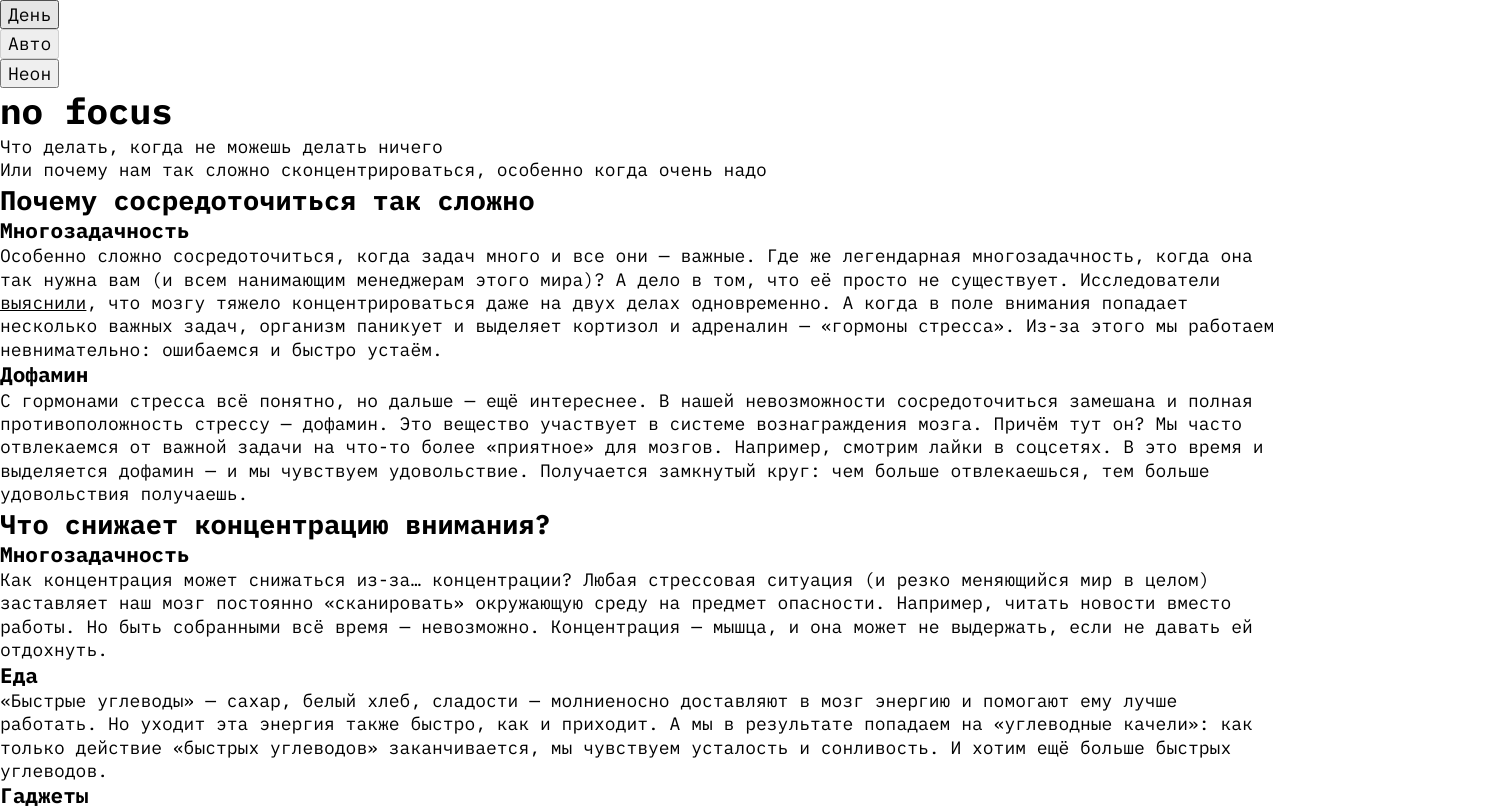
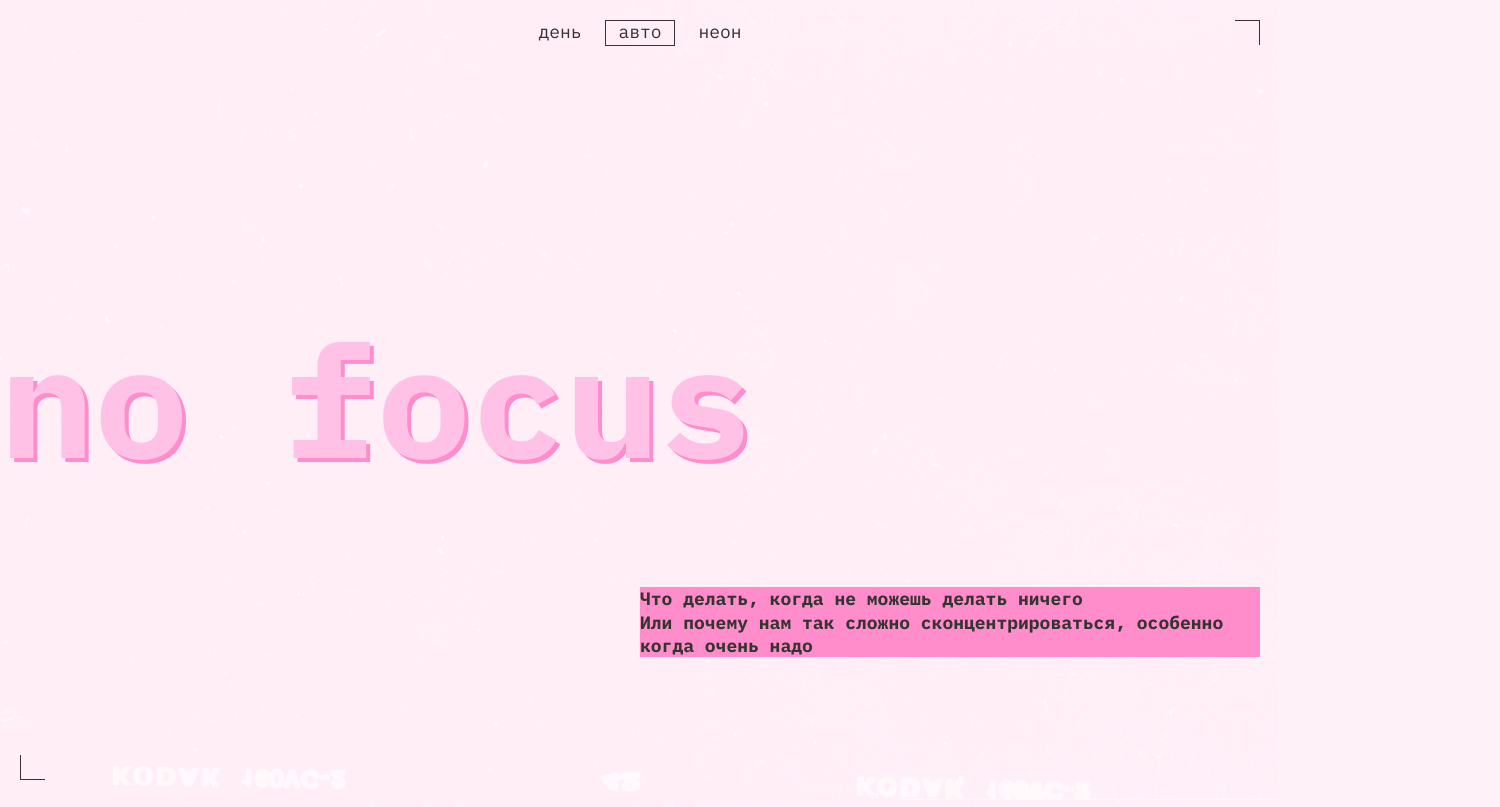
Before and after one commit to ceochupin/slozhno-sosredotochitsya, a plain HTML site: page index.html in a window 1280 px wide. Shown: the top 807 px of the page, 1500 px wide, since content can reach past the window. Drawn offline with Linux system fonts and the light colour scheme.

Commit message:
header and content. resposive. dark/light

```diff
--- a/index.html
+++ b/index.html
@@ -51,7 +51,7 @@
 
       <h1 class="header__title">no focus</h1>
 
-      <p class="header__description">
+      <p class="header__description title-decor">
         Что делать, когда не можешь делать ничего<br />
         Или почему нам так сложно сконцентрироваться, особенно когда очень надо
       </p>
@@ -59,15 +59,15 @@
       <div class="header__decorated" aria-hidden="true"></div>
     </header>
 
-    <main>
-      <section>
-        <h2>Почему сосредоточиться так сложно</h2>
+    <main class="main">
+      <section class="content">
+        <h2 class="content__title">Почему сосредоточиться так сложно</h2>
 
-        <ul>
-          <li>
-            <h3>Многозадачность</h3>
+        <ul class="content__list">
+          <li class="content__list-item">
+            <h3 class="content__list-title title-decor">Многозадачность</h3>
 
-            <p>
+            <p class="content__list-text">
               Особенно сложно сосредоточиться, когда задач много и все они —
               важные. Где же легендарная многозадачность, когда она так нужна
               вам (и всем нанимающим менеджерам этого мира)? А дело в том, что
@@ -76,6 +76,7 @@
                 href="https://dana.org/article/multicosts-of-multitasking/"
                 target="_blank"
                 >выяснили</a
+                class="main__link"
               >, что мозгу тяжело концентрироваться даже на двух делах
               одновременно. А когда в поле внимания попадает несколько важных
               задач, организм паникует и выделяет кортизол и адреналин —
@@ -84,10 +85,10 @@
             </p>
           </li>
 
-          <li>
-            <h3>Дофамин</h3>
+          <li class="content__list-item">
+            <h3 class="content__list-title title-decor">Дофамин</h3>
 
-            <p>
+            <p class="content__list-text">
               С гормонами стресса всё понятно, но дальше — ещё интереснее. В
               нашей невозможности сосредоточиться замешана и полная
               противоположность стрессу — дофамин. Это вещество участвует в
@@ -101,7 +102,7 @@
         </ul>
       </section>
 
-      <section>
+      <!-- <section>
         <h2>Что снижает концентрацию внимания?</h2>
 
         <ul>
@@ -145,9 +146,9 @@
             </p>
           </li>
         </ul>
-      </section>
+      </section> -->
 
-      <section>
+      <!-- <section>
         <h2>
           Как концентрироваться лучше, чем золотая рыбка (то есть дольше трёх
           секунд)
@@ -221,9 +222,9 @@
             </p>
           </li>
         </ul>
-      </section>
+      </section> -->
 
-      <section>
+      <!-- <section>
         <h3>А можно в картинках?</h3>
 
         <div>
@@ -248,12 +249,12 @@
             loading="lazy"
           />
         </div>
-      </section>
+      </section> -->
     </main>
 
-    <footer>
+    <!-- <footer>
       <h2>focus</h2>
-    </footer>
+    </footer> -->
 
     <script src="./scripts/script.js"></script>
   </body>
--- a/styles/dark.css
+++ b/styles/dark.css
@@ -5,8 +5,14 @@
 */
 
 .page.theme_dark {
-  /* сохраните этот селектор в приведённом виде.
-    Так стили написанные ниже будут иметь больший вес,
-    чем стили в медиазапросе предпочтений пользователя
-  */
+  --accent-color: rgba(255, 0, 112, 1);
+  --title-color: rgba(219, 0, 255, 1);
+  --title-shadow-color: rgba(255, 0, 112, 1);
+  --text-color-in-accent: rgba(0, 0, 40, 1);
+  --text-color: rgba(241, 178, 206, 1);
+  --button-border-color: rgba(255, 0, 112, 1);
+  --button-hover-color: rgba(255, 0, 112, 0.4);
+
+  --bg-image: url(../images/cover-image-dark.png);
+  --bg-color: rgba(0, 0, 40, 1);
 }
--- a/styles/globals.css
+++ b/styles/globals.css
@@ -7,12 +7,13 @@
 }
 
 body {
-  min-inline-size: 375px;
-  max-inline-size: 1440px;
+  min-inline-size: 23.4375rem;
+  max-inline-size: 90rem;
   margin: 0 auto;
   font-family: 'IBM Plex mono', monospace;
-  font-size: 18px;
+  font-size: 1.125rem;
   line-height: 1.3;
+  font-weight: 400;
 }
 
 h1,
--- a/styles/light.css
+++ b/styles/light.css
@@ -5,8 +5,35 @@
 */
 
 .page.theme_light {
-  /* сохраните этот селектор в приведённом виде.
-    Так стили написанные ниже будут иметь больший вес,
-    чем стили в медиазапросе предпочтений пользователя
-  */
+  --accent-color: rgba(255, 141, 203, 1);
+  --title-color: rgba(255, 194, 230, 1);
+  --title-shadow-color: rgba(255, 141, 203, 1);
+  --text-color-in-accent: rgba(53, 52, 48, 1);
+  --text-color: rgba(53, 52, 48, 1);
+  --button-border-color: rgba(53, 52, 48, 1);
+  --button-hover-color: rgba(50, 49, 45, 0.4);
+
+  --bg-image: url(../images/cover-image-light.png);
+  --bg-color: rgba(255, 241, 247, 1);
 }
+
+@media (prefers-color-scheme: light) {
+  :root {
+    --accent-color: rgba(255, 141, 203, 1);
+    --title-color: rgba(255, 194, 230, 1);
+    --title-shadow-color: rgba(255, 141, 203, 1);
+    --text-color-in-accent: rgba(53, 52, 48, 1);
+    --text-color: rgba(53, 52, 48, 1);
+    --button-border-color: rgba(53, 52, 48, 1);
+    --button-hover-color: rgba(50, 49, 45, 0.4);
+
+    --bg-image: url(../images/cover-image-light.png);
+    --bg-color: rgba(255, 241, 247, 1);
+  }
+}
+
+@media (width >= 64rem) {
+  .page.theme_light  {
+    --title-shadow-color: rgba(255, 0, 112, 1);
+  }
+}
--- a/styles/style.css
+++ b/styles/style.css
@@ -1,5 +1,210 @@
-/* Основные стили проекта. Это стили для темы, которую вы верстаете первой. */
+.page {
+  background-color: var(--bg-color, rgba(0, 0, 40, 1));
+  background-image: var(--bg-image, url(../images/cover-image-dark.png));
+  background-repeat: no-repeat;
+  background-size: cover;
+  background-position: center;
+  background-attachment: fixed;
+  padding-inline: var(--g-padding, 0.625rem);
+}
 
-.page {
-  /* сохраните в разметке и стилях класс page. На его основе работает скрипт. */
+.header {
+  display: grid;
+  align-items: center;
+  grid-template-rows: 1fr minmax(min-content, max-content) 1fr;
+  min-block-size: 100vh;
+  padding-block: var(--g-padding, 0.625rem);
 }
+
+.decorated-zone {
+  position: relative;
+}
+
+.decorated-zone::before,
+.decorated-zone::after {
+  content: '';
+  position: absolute;
+  inline-size: 1.5625rem;
+  block-size: 1.5625rem;
+}
+
+.decorated-zone::before {
+  border-inline-end: 1px solid var(--button-border-color, rgba(255, 0, 112, 1));
+  border-block-start: 1px solid var(--button-border-color, rgba(255, 0, 112, 1));
+  inset-inline-end: 0;
+  inset-block-start: var(--g-padding, 0.625rem);
+}
+
+.decorated-zone::after {
+  border-inline-start: 1px solid var(--button-border-color, rgba(255, 0, 112, 1));
+  border-block-end: 1px solid var(--button-border-color, rgba(255, 0, 112, 1));
+  inset-inline-start: 0;
+  inset-block-end: var(--g-padding, 0.625rem);
+}
+
+.header__theme-menu {
+  justify-self: end;
+}
+
+.header__theme-menu-list {
+  display: flex;
+  flex-direction: column;
+  gap: 0.625rem;
+}
+
+.header__theme-menu-button {
+  background: transparent;
+  border: 1px solid transparent;
+  text-transform: lowercase;
+  line-height: 1;
+  padding: 0.125rem 0.25rem 0.25rem;
+  min-inline-size: 4.375rem;
+  color: var(--button-border-color, rgba(255, 0, 112, 1));
+  cursor: pointer;
+  appearance: none;
+}
+
+.header__theme-menu-button:hover {
+  border: 1px solid var(--button-hover-color, rgba(255, 0, 112, 0.4));
+}
+
+.header__theme-menu-button:active {
+  border: 1px solid var(--button-border-color, rgba(255, 0, 112, 1));
+}
+
+.header__theme-menu-button:focus {
+  outline: none;
+}
+
+.header__theme-menu-button:focus-visible {
+  outline: none;
+  border-block-end: 1px solid var(--button-border-color, rgba(255, 0, 112, 1));
+}
+
+.header__theme-menu-button_active,
+.header__theme-menu-button_active:hover {
+  pointer-events: none;
+  border: 1px solid var(--button-border-color, rgba(255, 0, 112, 1));
+}
+
+.header__title {
+  font-size: clamp(7.25rem, 7.0115rem + 1.0178vw, 7.5rem);
+  line-height: 0.825;
+  font-weight: 700;
+  color: var(--title-color, #db00ff);
+  text-shadow: 0.25rem 0.25rem 0 var(--title-shadow-color, rgba(255, 0, 112, 1));
+}
+
+.header__description {
+  font-weight: 700;
+}
+
+.title-decor {
+  background-color: var(--accent-color, rgba(255, 0, 112, 1));
+  color: var(--text-color-in-accent, rgba(0, 0, 40, 1));
+}
+
+/* .header__decorated {
+  position: absolute;
+  line-height: 1.38889;
+  text-transform: uppercase;
+  inset-inline-end: var(--g-padding);
+  inset-block-start: var(--g-padding);
+}
+
+.header__decorated::before {
+  content: 'rec';
+  color: var(--accent-color, rgba(255, 0, 112, 1));
+}
+
+.header__decorated::after {
+  content: '';
+  display: block;
+  position: absolute;
+  background-color: var(--accent-color, rgba(255, 0, 112, 1));
+  inline-size: 9px;
+  block-size: 9px;
+  border-radius: 50%;
+  box-shadow: 0px 0px 4px 2px var(--accent-color, rgba(255, 0, 112, 1));
+  inset-inline-end: 0;
+  inset-block-start: clamp(0.625rem, 0.2639rem + 1.5408vw, 1.25rem);
+} */
+
+.main {
+  padding-block: clamp(2.5rem, 1.3073rem + 5.0891vw, 3.75rem);
+  display: grid;
+  gap: clamp(3.125rem, 1.3359rem + 7.6336vw, 5rem);
+}
+
+.content {
+  display: grid;
+  gap: 1.25rem;
+}
+
+.content__title {
+  font-size: inherit;
+  color: var(--button-border-color, rgba(255, 0, 112, 1));
+}
+
+.content__list {
+  display: grid;
+  gap: 1.25rem;
+}
+
+.content__list-item {
+  display: grid;
+  gap: 0.625rem;
+}
+
+.content__list-title {
+  font-size: inherit;
+}
+
+.content__list-text {
+  color: var(--text-color, rgba(241, 178, 206, 1));
+}
+
+@media (width >= 48rem) {
+  .header {
+    grid-template-columns: 1fr 1fr;
+  }
+
+  .header__theme-menu {
+    grid-column: span 2;
+  }
+
+  .header__title {
+    grid-column: span 2;
+
+    /* поджимаем заголовок с планшетной версии */
+    margin-inline: calc(-1 * var(--g-padding, 0.625rem));
+
+    font-size: clamp(7.5rem, 0.5625rem + 14.4531vw, 9.8125rem);
+  }
+
+  .header__description {
+
+    /* меняем порядок в гриде для блока с описанием*/
+    grid-column-end: -1;
+  }
+
+  .content {
+    grid-template-columns: repeat(3, 1fr);
+
+  }
+  .content__list {
+    grid-column: span 2;
+  }
+}
+
+@media (width >= 64rem) {
+  .header__theme-menu {
+    justify-self: center;
+    align-self: start;
+  }
+
+  .header__theme-menu-list {
+    display: flex;
+    flex-direction: row;
+  }
+}
--- a/styles/variables.css
+++ b/styles/variables.css
@@ -4,5 +4,18 @@
 */
 
 :root {
-  --accent-color: #FF0070;
+  --accent-color: rgba(255, 0, 112, 1);
+
+  --title-color: rgba(219, 0, 255, 1);
+  --title-shadow-color: rgba(255, 0, 112, 1);
+  --text-color-in-accent: rgba(0, 0, 40, 1);
+  --text-color: rgba(241, 178, 206, 1);
+
+  --button-border-color: rgba(255, 0, 112, 1);
+  --button-hover-color: rgba(255, 0, 112, 0.4);
+
+  --bg-image: url(../images/cover-image-dark.png);
+  --bg-color: rgba(0, 0, 40, 1);
+
+  --g-padding: clamp(0.625rem, 0.0286rem + 2.5445vw, 1.25rem);
 }
```
